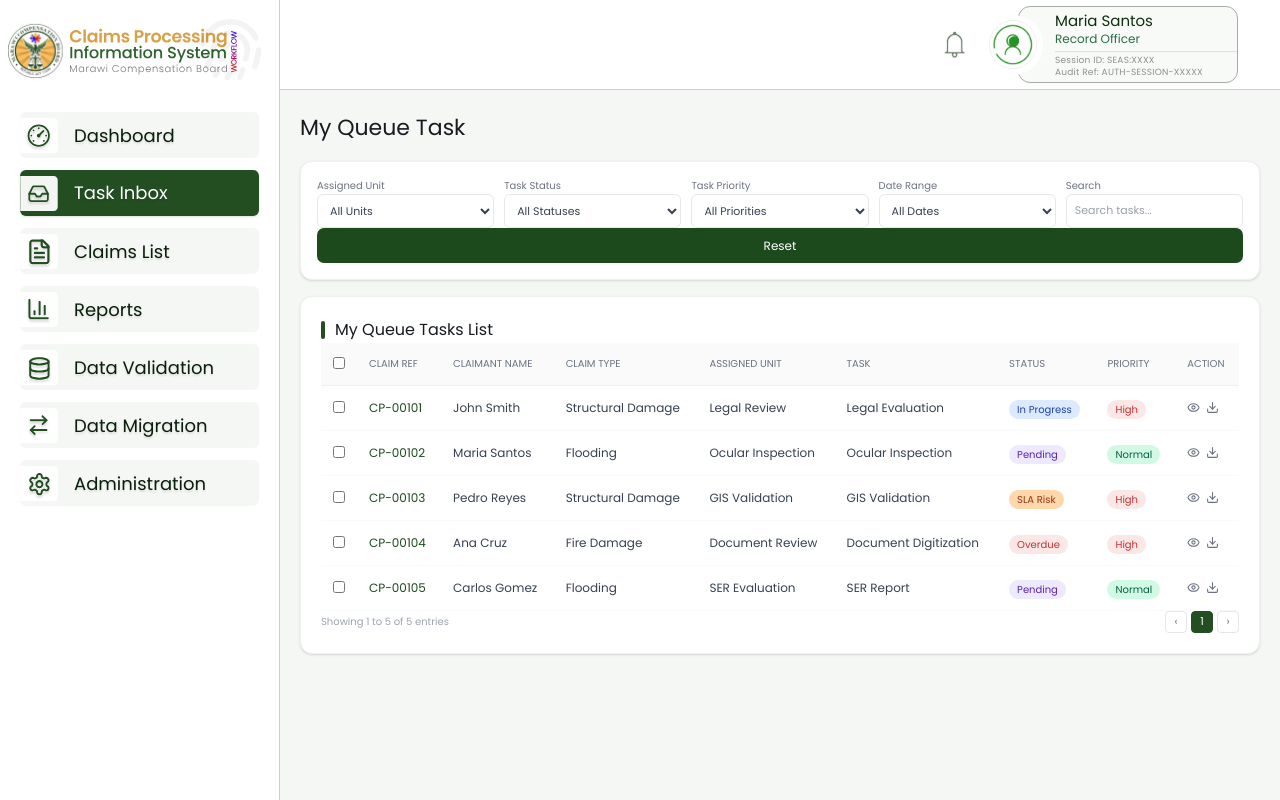
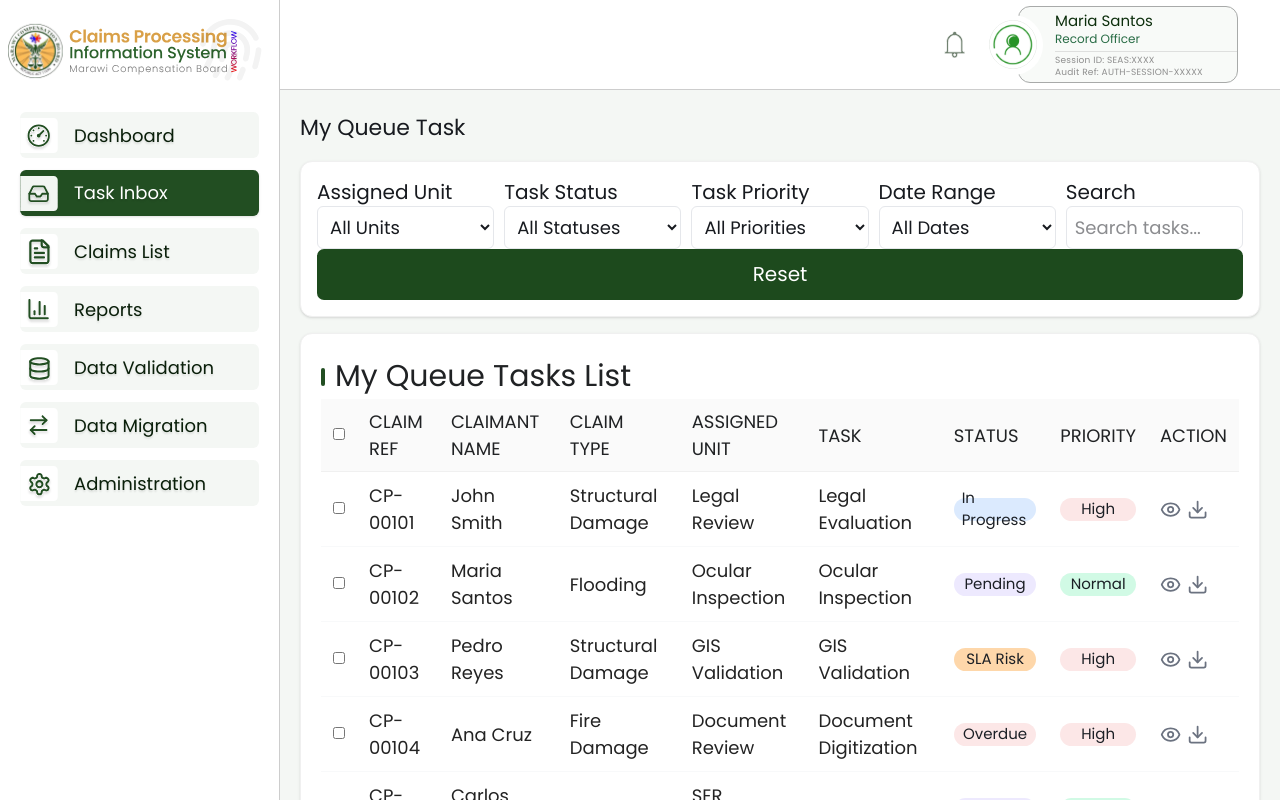
Before and after one commit to Yousuf59zaman/CPIS, a Vue app: page /task-inbox in a window 1280 px wide. Shown: the top 800 px of the page. Built offline with nearby package versions, Linux system fonts and the light colour scheme.

Commit message:
style: enhance typography and improve readability in task inbox page

```diff
--- a/src/pages/task-inbox/index.vue
+++ b/src/pages/task-inbox/index.vue
@@ -12,17 +12,17 @@ const tasks = [
 ]
 
 function statusColor(s: string) {
-  if (s === 'In Progress') return 'bg-[#dbeafe] text-[#1e40af]'
-  if (s === 'Pending') return 'bg-[#ede9fe] text-[#5b21b6]'
-  if (s === 'SLA Risk') return 'bg-[#fed7aa] text-[#9a3412]'
-  if (s === 'Overdue') return 'bg-[#fce7e7] text-[#c53030]'
-  if (s === 'Completed') return 'bg-[#d1fae5] text-[#065f46]'
-  return 'bg-[#f3f4f6] text-[#374151]'
+  if (s === 'In Progress') return 'bg-[#dbeafe]'
+  if (s === 'Pending') return 'bg-[#ede9fe]'
+  if (s === 'SLA Risk') return 'bg-[#fed7aa]'
+  if (s === 'Overdue') return 'bg-[#fce7e7]'
+  if (s === 'Completed') return 'bg-[#d1fae5]'
+  return 'bg-[#f3f4f6]'
 }
 
 function priorityColor(p: string) {
-  if (p === 'High') return 'bg-[#fce7e7] text-[#c53030]'
-  return 'bg-[#d1fae5] text-[#065f46]'
+  if (p === 'High') return 'bg-[#fce7e7]'
+  return 'bg-[#d1fae5]'
 }
 </script>
 
@@ -35,8 +35,8 @@ function priorityColor(p: string) {
     <div class="bg-white rounded-[12px] border border-[#f0f0f0] shadow-sm p-[16px]">
       <div class="grid grid-cols-2 md:grid-cols-3 xl:grid-cols-5 gap-[10px] mb-[10px]">
         <div>
-          <label class="text-[10px] text-[#6b7280] block mb-[4px]">Assigned Unit</label>
-          <select class="w-full text-[11px] border border-[#e5e7eb] rounded-[6px] px-[8px] py-[7px] outline-none text-[#374151]">
+          <label class="text-[20px] leading-[28px] font-normal text-[#171A1F] block mb-[4px]">Assigned Unit</label>
+          <select class="w-full text-[18px] leading-[27px] font-light border border-[#e5e7eb] rounded-[6px] px-[8px] py-[7px] outline-none text-[#171A1F]">
             <option>All Units</option>
             <option>Legal Review</option>
             <option>Ocular Inspection</option>
@@ -45,8 +45,8 @@ function priorityColor(p: string) {
           </select>
         </div>
         <div>
-          <label class="text-[10px] text-[#6b7280] block mb-[4px]">Task Status</label>
-          <select class="w-full text-[11px] border border-[#e5e7eb] rounded-[6px] px-[8px] py-[7px] outline-none text-[#374151]">
+          <label class="text-[20px] leading-[28px] font-normal text-[#171A1F] block mb-[4px]">Task Status</label>
+          <select class="w-full text-[18px] leading-[27px] font-light border border-[#e5e7eb] rounded-[6px] px-[8px] py-[7px] outline-none text-[#171A1F]">
             <option>All Statuses</option>
             <option>In Progress</option>
             <option>Pending</option>
@@ -55,8 +55,8 @@ function priorityColor(p: string) {
           </select>
         </div>
         <div>
-          <label class="text-[10px] text-[#6b7280] block mb-[4px]">Task Priority</label>
-          <select class="w-full text-[11px] border border-[#e5e7eb] rounded-[6px] px-[8px] py-[7px] outline-none text-[#374151]">
+          <label class="text-[20px] leading-[28px] font-normal text-[#171A1F] block mb-[4px]">Task Priority</label>
+          <select class="w-full text-[18px] leading-[27px] font-light border border-[#e5e7eb] rounded-[6px] px-[8px] py-[7px] outline-none text-[#171A1F]">
             <option>All Priorities</option>
             <option>High</option>
             <option>Normal</option>
@@ -64,8 +64,8 @@ function priorityColor(p: string) {
           </select>
         </div>
         <div>
-          <label class="text-[10px] text-[#6b7280] block mb-[4px]">Date Range</label>
-          <select class="w-full text-[11px] border border-[#e5e7eb] rounded-[6px] px-[8px] py-[7px] outline-none text-[#374151]">
+          <label class="text-[20px] leading-[28px] font-normal text-[#171A1F] block mb-[4px]">Date Range</label>
+          <select class="w-full text-[18px] leading-[27px] font-light border border-[#e5e7eb] rounded-[6px] px-[8px] py-[7px] outline-none text-[#171A1F]">
             <option>All Dates</option>
             <option>Today</option>
             <option>This Week</option>
@@ -73,11 +73,11 @@ function priorityColor(p: string) {
           </select>
         </div>
         <div>
-          <label class="text-[10px] text-[#6b7280] block mb-[4px]">Search</label>
-          <input type="text" placeholder="Search tasks..." class="w-full text-[11px] border border-[#e5e7eb] rounded-[6px] px-[8px] py-[7px] outline-none focus:border-[#224e22] text-[#374151]" />
+          <label class="text-[20px] leading-[28px] font-normal text-[#171A1F] block mb-[4px]">Search</label>
+          <input type="text" placeholder="Search tasks..." class="w-full text-[18px] leading-[27px] font-light border border-[#e5e7eb] rounded-[6px] px-[8px] py-[7px] outline-none focus:border-[#224e22] text-[#171A1F]" />
         </div>
       </div>
-      <button class="w-full py-[8px] bg-[#1d4a1d] hover:bg-[#163a16] text-white text-[12px] font-medium rounded-[7px] transition-colors">
+      <button class="w-full py-[8px] bg-[#1d4a1d] hover:bg-[#163a16] text-white text-[20px] leading-[35px] font-medium rounded-[7px] transition-colors text-center">
         Reset
       </button>
     </div>
@@ -86,37 +86,37 @@ function priorityColor(p: string) {
     <div class="bg-white rounded-[12px] border border-[#f0f0f0] shadow-sm p-[20px]">
       <div class="flex items-center gap-[10px] mb-[14px]">
         <div class="w-[4px] h-[18px] bg-[#224e22] rounded-full"></div>
-        <h2 class="text-[16px] font-semibold text-[#171a1f]">My Queue Tasks List</h2>
+        <h2 class="text-[30px] leading-[45px] font-normal text-[#202224]">My Queue Tasks List</h2>
       </div>
       <div class="overflow-x-auto">
         <table class="w-full min-w-[700px]">
           <thead>
             <tr class="border-b border-[#f0f0f0] bg-[#fafafa]">
               <th class="px-[12px] py-[9px] w-[36px]"><input type="checkbox" class="w-[12px] h-[12px] accent-[#224e22]" /></th>
-              <th class="px-[12px] py-[9px] text-[10px] font-medium text-[#6b7280] uppercase text-left">Claim Ref</th>
-              <th class="px-[12px] py-[9px] text-[10px] font-medium text-[#6b7280] uppercase text-left">Claimant Name</th>
-              <th class="px-[12px] py-[9px] text-[10px] font-medium text-[#6b7280] uppercase text-left">Claim Type</th>
-              <th class="px-[12px] py-[9px] text-[10px] font-medium text-[#6b7280] uppercase text-left">Assigned Unit</th>
-              <th class="px-[12px] py-[9px] text-[10px] font-medium text-[#6b7280] uppercase text-left">Task</th>
-              <th class="px-[12px] py-[9px] text-[10px] font-medium text-[#6b7280] uppercase text-left">Status</th>
-              <th class="px-[12px] py-[9px] text-[10px] font-medium text-[#6b7280] uppercase text-left">Priority</th>
-              <th class="px-[12px] py-[9px] text-[10px] font-medium text-[#6b7280] uppercase text-left">Action</th>
+              <th class="px-[12px] py-[9px] text-[18px] leading-[27px] font-normal text-[#202224] uppercase text-left">Claim Ref</th>
+              <th class="px-[12px] py-[9px] text-[18px] leading-[27px] font-normal text-[#202224] uppercase text-left">Claimant Name</th>
+              <th class="px-[12px] py-[9px] text-[18px] leading-[27px] font-normal text-[#202224] uppercase text-left">Claim Type</th>
+              <th class="px-[12px] py-[9px] text-[18px] leading-[27px] font-normal text-[#202224] uppercase text-left">Assigned Unit</th>
+              <th class="px-[12px] py-[9px] text-[18px] leading-[27px] font-normal text-[#202224] uppercase text-left">Task</th>
+              <th class="px-[12px] py-[9px] text-[18px] leading-[27px] font-normal text-[#202224] uppercase text-left">Status</th>
+              <th class="px-[12px] py-[9px] text-[18px] leading-[27px] font-normal text-[#202224] uppercase text-left">Priority</th>
+              <th class="px-[12px] py-[9px] text-[18px] leading-[27px] font-normal text-[#202224] uppercase text-left">Action</th>
             </tr>
           </thead>
           <tbody>
             <tr v-for="t in tasks" :key="t.ref" class="border-b border-[#f8f9fa] hover:bg-[#fafafa]">
               <td class="px-[12px] py-[10px]"><input type="checkbox" class="w-[12px] h-[12px] accent-[#224e22]" /></td>
-              <td class="px-[12px] py-[10px] text-[12px] font-medium text-[#1d4a1d]">{{ t.ref }}</td>
-              <td class="px-[12px] py-[10px] text-[12px] text-[#374151]">{{ t.claimant }}</td>
-              <td class="px-[12px] py-[10px] text-[12px] text-[#374151]">{{ t.type }}</td>
-              <td class="px-[12px] py-[10px] text-[12px] text-[#374151]">{{ t.unit }}</td>
-              <td class="px-[12px] py-[10px] text-[12px] text-[#374151]">{{ t.task }}</td>
-              <td class="px-[12px] py-[10px]"><span class="px-[8px] py-[2px] rounded-full text-[10px] font-medium" :class="statusColor(t.status)">{{ t.status }}</span></td>
-              <td class="px-[12px] py-[10px]"><span class="px-[8px] py-[2px] rounded-full text-[10px] font-medium" :class="priorityColor(t.priority)">{{ t.priority }}</span></td>
+              <td class="px-[12px] py-[10px] text-[18px] leading-[27px] font-light text-[#232323]">{{ t.ref }}</td>
+              <td class="px-[12px] py-[10px] text-[18px] leading-[27px] font-light text-[#232323]">{{ t.claimant }}</td>
+              <td class="px-[12px] py-[10px] text-[18px] leading-[27px] font-light text-[#232323]">{{ t.type }}</td>
+              <td class="px-[12px] py-[10px] text-[18px] leading-[27px] font-light text-[#232323]">{{ t.unit }}</td>
+              <td class="px-[12px] py-[10px] text-[18px] leading-[27px] font-light text-[#232323]">{{ t.task }}</td>
+              <td class="px-[12px] py-[10px]"><span class="px-[8px] py-[2px] rounded-full text-[15px] leading-[22px] font-light text-[#1B1F25] flex items-center justify-center h-[23px]" :class="statusColor(t.status)">{{ t.status }}</span></td>
+              <td class="px-[12px] py-[10px]"><span class="px-[8px] py-[2px] rounded-full text-[15px] leading-[22px] font-light text-[#1B1F25] flex items-center justify-center h-[23px]" :class="priorityColor(t.priority)">{{ t.priority }}</span></td>
               <td class="px-[12px] py-[10px]">
                 <div class="flex gap-[6px]">
-                  <button class="text-[#6b7280] hover:text-[#374151]"><Eye class="w-[13px] h-[13px]" /></button>
-                  <button class="text-[#6b7280] hover:text-[#374151]"><Download class="w-[13px] h-[13px]" /></button>
+                  <button class="text-[#6b7280] hover:text-[#374151]"><Eye class="w-[21.23px] h-[21.23px]" /></button>
+                  <button class="text-[#6b7280] hover:text-[#374151]"><Download class="w-[21.23px] h-[21.23px]" /></button>
                 </div>
               </td>
             </tr>
@@ -124,7 +124,7 @@ function priorityColor(p: string) {
         </table>
       </div>
       <div class="flex items-center justify-between mt-[10px]">
-        <p class="text-[10px] text-[#9ca3af]">Showing 1 to 5 of 5 entries</p>
+        <p class="text-[16px] leading-[20px] font-light text-[#808080]">Showing 1 to 5 of 5 entries</p>
         <div class="flex items-center gap-[4px]">
           <button class="w-[22px] h-[22px] border border-[#e5e7eb] rounded flex items-center justify-center text-[#6b7280] hover:bg-[#f3f4f6] text-[11px]">‹</button>
           <button class="w-[22px] h-[22px] border border-[#224e22] bg-[#224e22] rounded flex items-center justify-center text-white text-[11px]">1</button>
```
